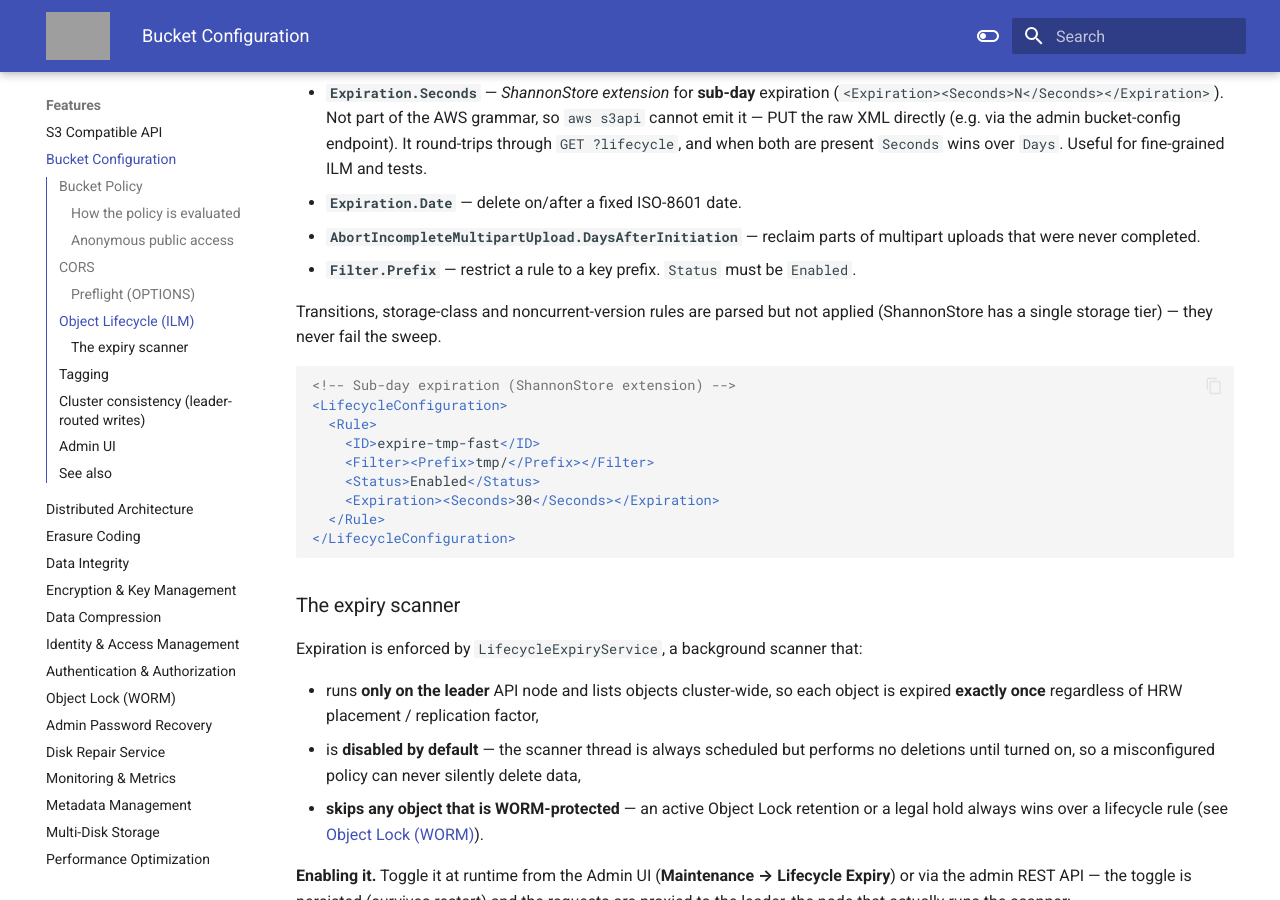
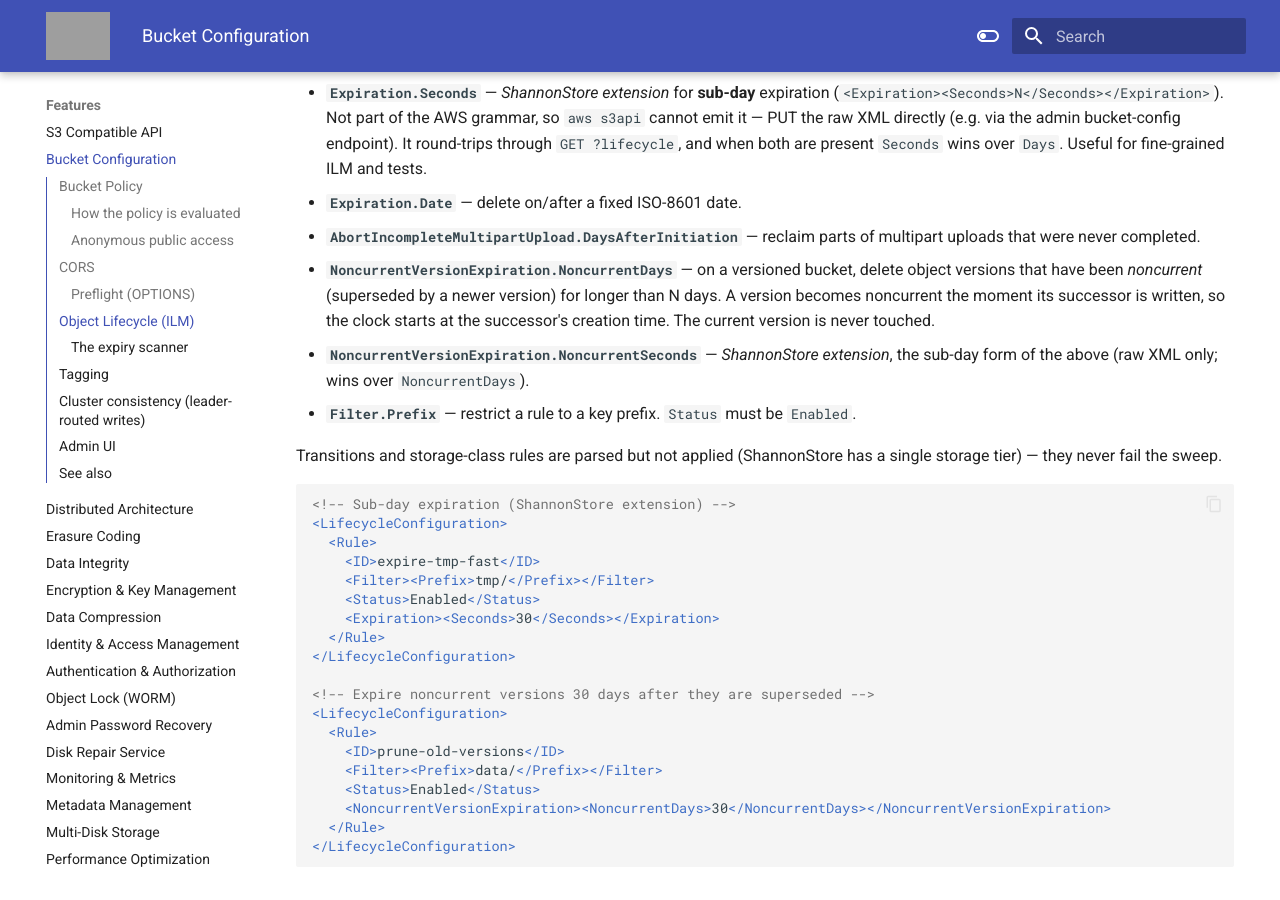
Before and after one commit to cloudcheflabs/shannonstore-docs, an MkDocs documentation site: the page built from docs/features/bucket-configuration.md, in a window 1280 px wide and 900 px high, scrolled down 3402 px. Built offline with MkDocs 1.6.1 and Material for MkDocs 9.7.7, drawn with Linux system fonts in a browser that asks for light colours; the version menu is left out; grey boxes are pictures that could not be loaded.

Commit message:
docs: NoncurrentVersionExpiration now enforced (Days + NoncurrentSeconds)
Document the implemented noncurrent-version expiration (a version becomes noncurrent
when its successor is written; the current version is never touched) with an example,
and drop the "noncurrent rules not applied" caveat.

Co-Authored-By: Claude Opus 4.8 (1M context) <noreply@anthropic.com>

````diff
--- a/docs/features/bucket-configuration.md
+++ b/docs/features/bucket-configuration.md
@@ -170,10 +170,17 @@ Supported rule actions:
 - **`Expiration.Date`** — delete on/after a fixed ISO-8601 date.
 - **`AbortIncompleteMultipartUpload.DaysAfterInitiation`** — reclaim parts of
   multipart uploads that were never completed.
+- **`NoncurrentVersionExpiration.NoncurrentDays`** — on a versioned bucket, delete
+  object versions that have been *noncurrent* (superseded by a newer version) for
+  longer than N days. A version becomes noncurrent the moment its successor is written,
+  so the clock starts at the successor's creation time. The current version is never
+  touched.
+- **`NoncurrentVersionExpiration.NoncurrentSeconds`** — *ShannonStore extension*, the
+  sub-day form of the above (raw XML only; wins over `NoncurrentDays`).
 - **`Filter.Prefix`** — restrict a rule to a key prefix. `Status` must be `Enabled`.
 
-Transitions, storage-class and noncurrent-version rules are parsed but not applied
-(ShannonStore has a single storage tier) — they never fail the sweep.
+Transitions and storage-class rules are parsed but not applied (ShannonStore has a
+single storage tier) — they never fail the sweep.
 
 ```xml
 <!-- Sub-day expiration (ShannonStore extension) -->
@@ -183,6 +190,16 @@ Transitions, storage-class and noncurrent-version rules are parsed but not appli
     <Filter><Prefix>tmp/</Prefix></Filter>
     <Status>Enabled</Status>
     <Expiration><Seconds>30</Seconds></Expiration>
+  </Rule>
+</LifecycleConfiguration>
+
+<!-- Expire noncurrent versions 30 days after they are superseded -->
+<LifecycleConfiguration>
+  <Rule>
+    <ID>prune-old-versions</ID>
+    <Filter><Prefix>data/</Prefix></Filter>
+    <Status>Enabled</Status>
+    <NoncurrentVersionExpiration><NoncurrentDays>30</NoncurrentDays></NoncurrentVersionExpiration>
   </Rule>
 </LifecycleConfiguration>
 ```
````
